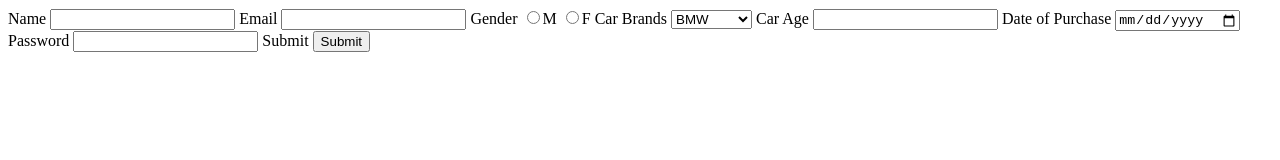
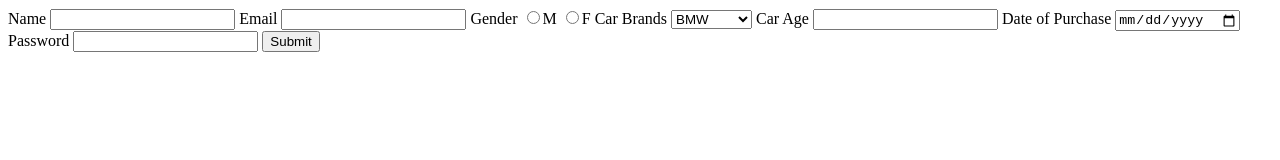
Before and after one commit to acciojob/car-insurance-form-indra-sahni, a website: page main.html in a window 1280 px wide. Drawn offline with Linux system fonts and the light colour scheme.

Commit message:
created a submission

```diff
--- a/main.html
+++ b/main.html
@@ -28,8 +28,7 @@
 		<input type="date" id="dop" required>
 		<label for="password">Password</label>
 		<input type="password" id="password" required>
-		<label>Submit</label>
-		<input type="submit">
+	    <button type="submit">Submit</button>
 	</form>
     <script type="text/javascript" src="./script.js">
 </script>
```
